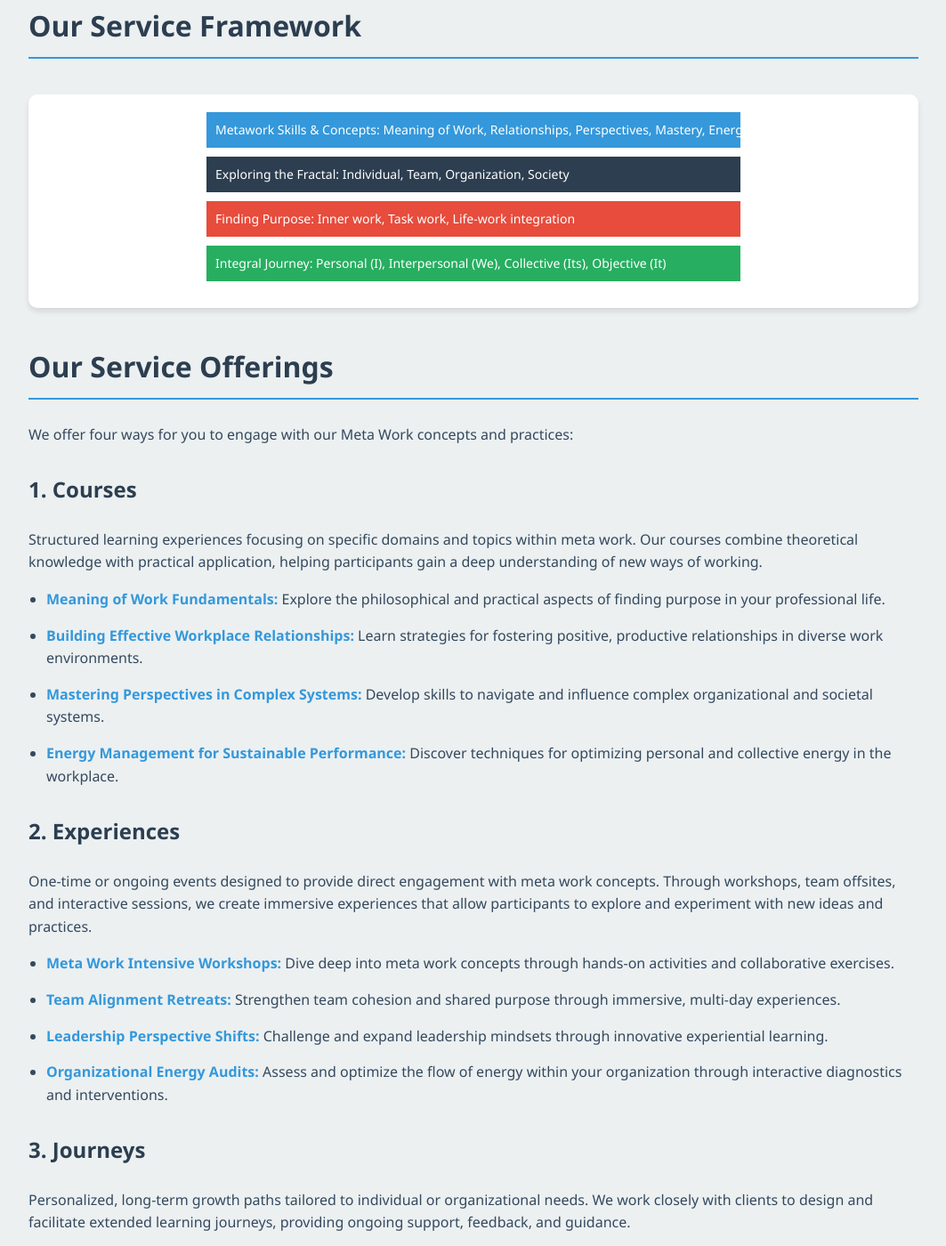
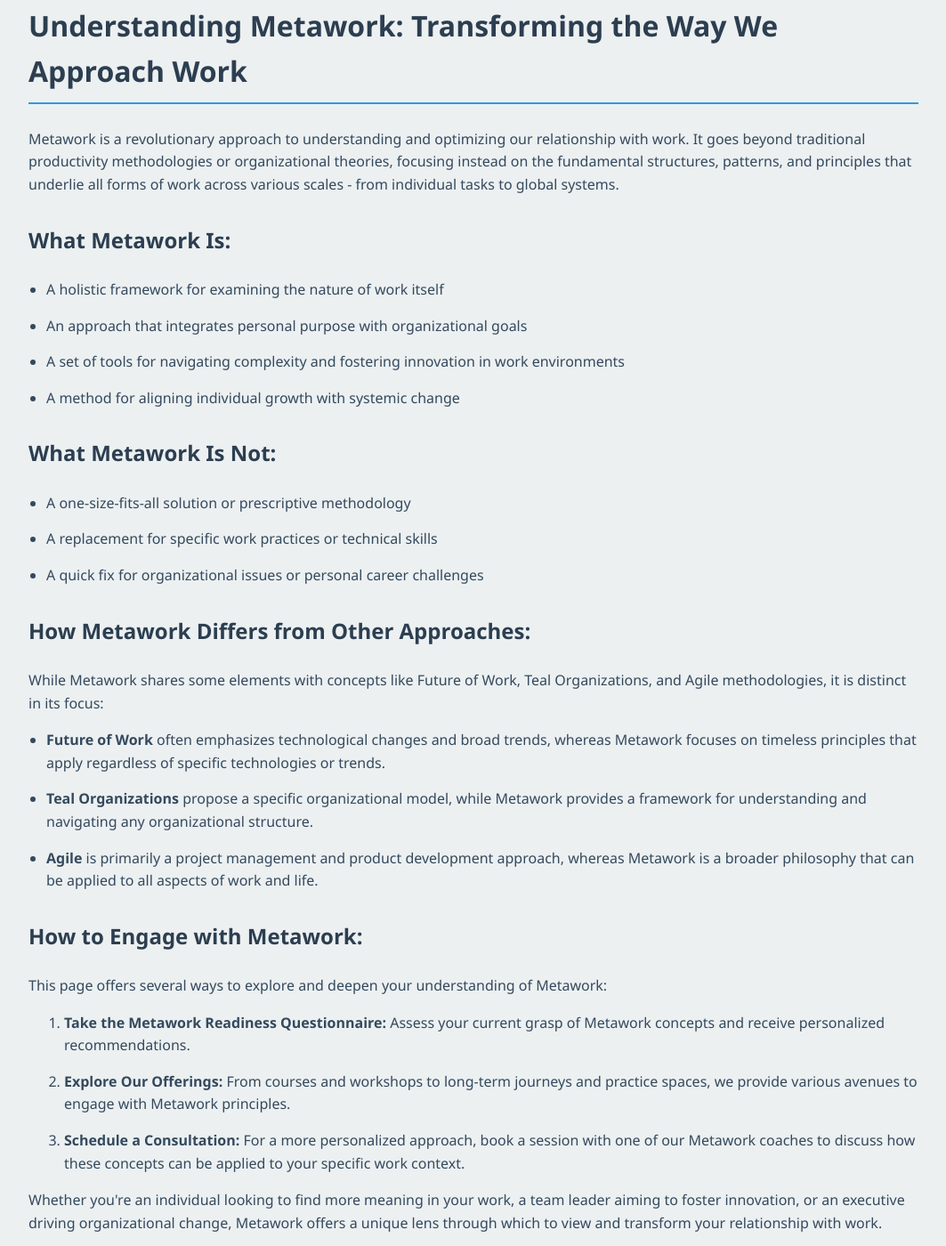
Before and after one commit to meldfunction/metawork, a plain HTML site: page index.html in a window 1280 px wide. Shown: the part 531-1931 px from the top of the page at 89% size, without its empty margins (108-1171 px from the left). Drawn offline with nearby package versions, Linux system fonts and the light colour scheme.

Commit message:
new content section

```diff
--- a/index.html
+++ b/index.html
@@ -135,6 +135,44 @@
             <h2>Welcome to Our Meta Work Services</h2>
             <p>We specialize in helping individuals, teams, and organizations navigate the complex landscape of modern work. Our approach integrates cutting-edge organizational development theories with practical, hands-on experiences to cultivate meaningful, purposeful, and effective work environments.</p>
         </section>
+        <section id="metawork-introduction">
+    <h2>Understanding Metawork: Transforming the Way We Approach Work</h2>
+
+    <p>Metawork is a revolutionary approach to understanding and optimizing our relationship with work. It goes beyond traditional productivity methodologies or organizational theories, focusing instead on the fundamental structures, patterns, and principles that underlie all forms of work across various scales - from individual tasks to global systems.</p>
+
+    <h3>What Metawork Is:</h3>
+    <ul>
+        <li>A holistic framework for examining the nature of work itself</li>
+        <li>An approach that integrates personal purpose with organizational goals</li>
+        <li>A set of tools for navigating complexity and fostering innovation in work environments</li>
+        <li>A method for aligning individual growth with systemic change</li>
+    </ul>
+
+    <h3>What Metawork Is Not:</h3>
+    <ul>
+        <li>A one-size-fits-all solution or prescriptive methodology</li>
+        <li>A replacement for specific work practices or technical skills</li>
+        <li>A quick fix for organizational issues or personal career challenges</li>
+    </ul>
+
+    <h3>How Metawork Differs from Other Approaches:</h3>
+    <p>While Metawork shares some elements with concepts like Future of Work, Teal Organizations, and Agile methodologies, it is distinct in its focus:</p>
+    <ul>
+        <li><strong>Future of Work</strong> often emphasizes technological changes and broad trends, whereas Metawork focuses on timeless principles that apply regardless of specific technologies or trends.</li>
+        <li><strong>Teal Organizations</strong> propose a specific organizational model, while Metawork provides a framework for understanding and navigating any organizational structure.</li>
+        <li><strong>Agile</strong> is primarily a project management and product development approach, whereas Metawork is a broader philosophy that can be applied to all aspects of work and life.</li>
+    </ul>
+
+    <h3>How to Engage with Metawork:</h3>
+    <p>This page offers several ways to explore and deepen your understanding of Metawork:</p>
+    <ol>
+        <li><strong>Take the Metawork Readiness Questionnaire:</strong> Assess your current grasp of Metawork concepts and receive personalized recommendations.</li>
+        <li><strong>Explore Our Offerings:</strong> From courses and workshops to long-term journeys and practice spaces, we provide various avenues to engage with Metawork principles.</li>
+        <li><strong>Schedule a Consultation:</strong> For a more personalized approach, book a session with one of our Metawork coaches to discuss how these concepts can be applied to your specific work context.</li>
+    </ol>
+
+    <p>Whether you're an individual looking to find more meaning in your work, a team leader aiming to foster innovation, or an executive driving organizational change, Metawork offers a unique lens through which to view and transform your relationship with work.</p>
+</section>
 
         <section id="framework">
             <h2>Our Service Framework</h2>
```
